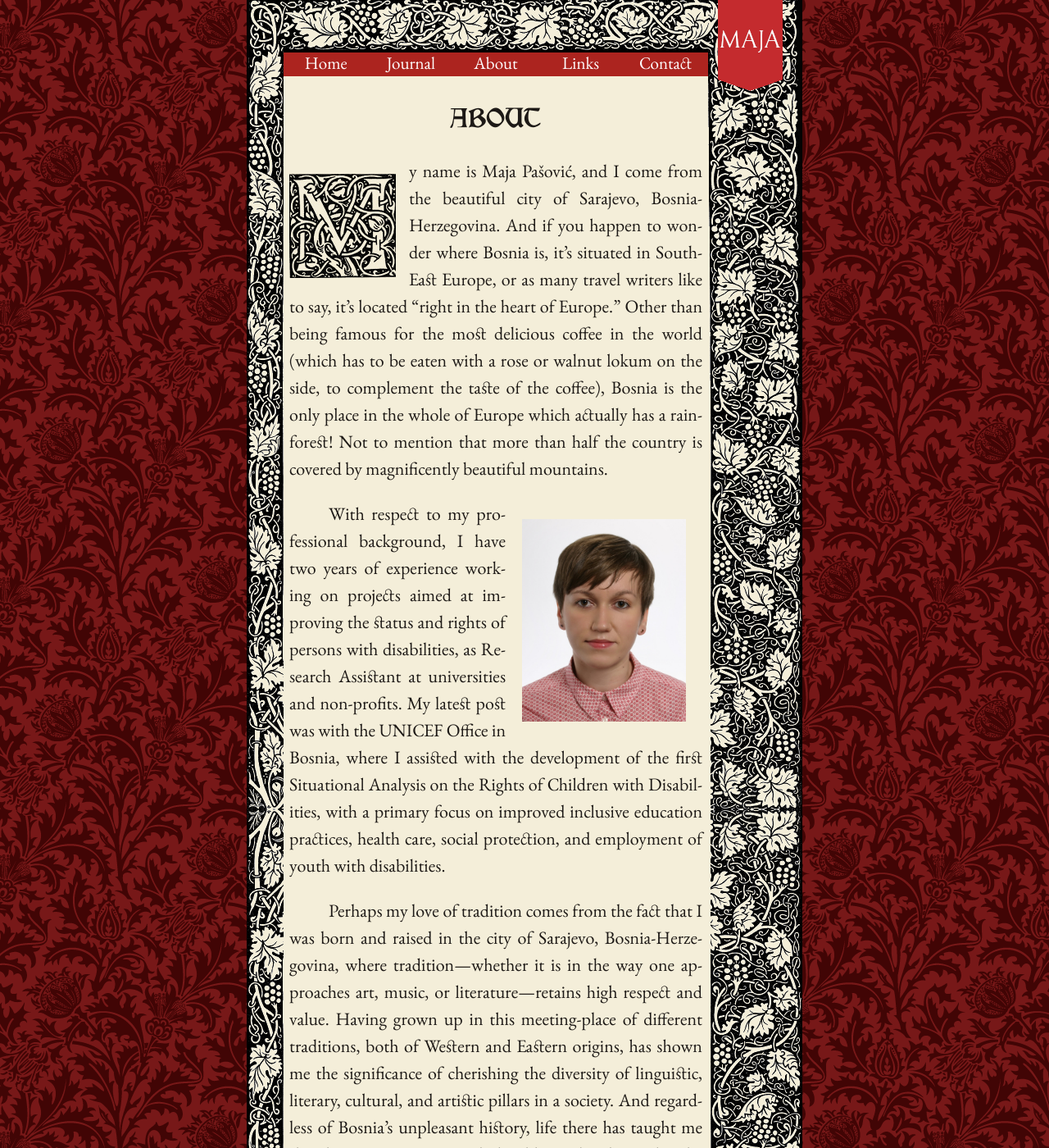
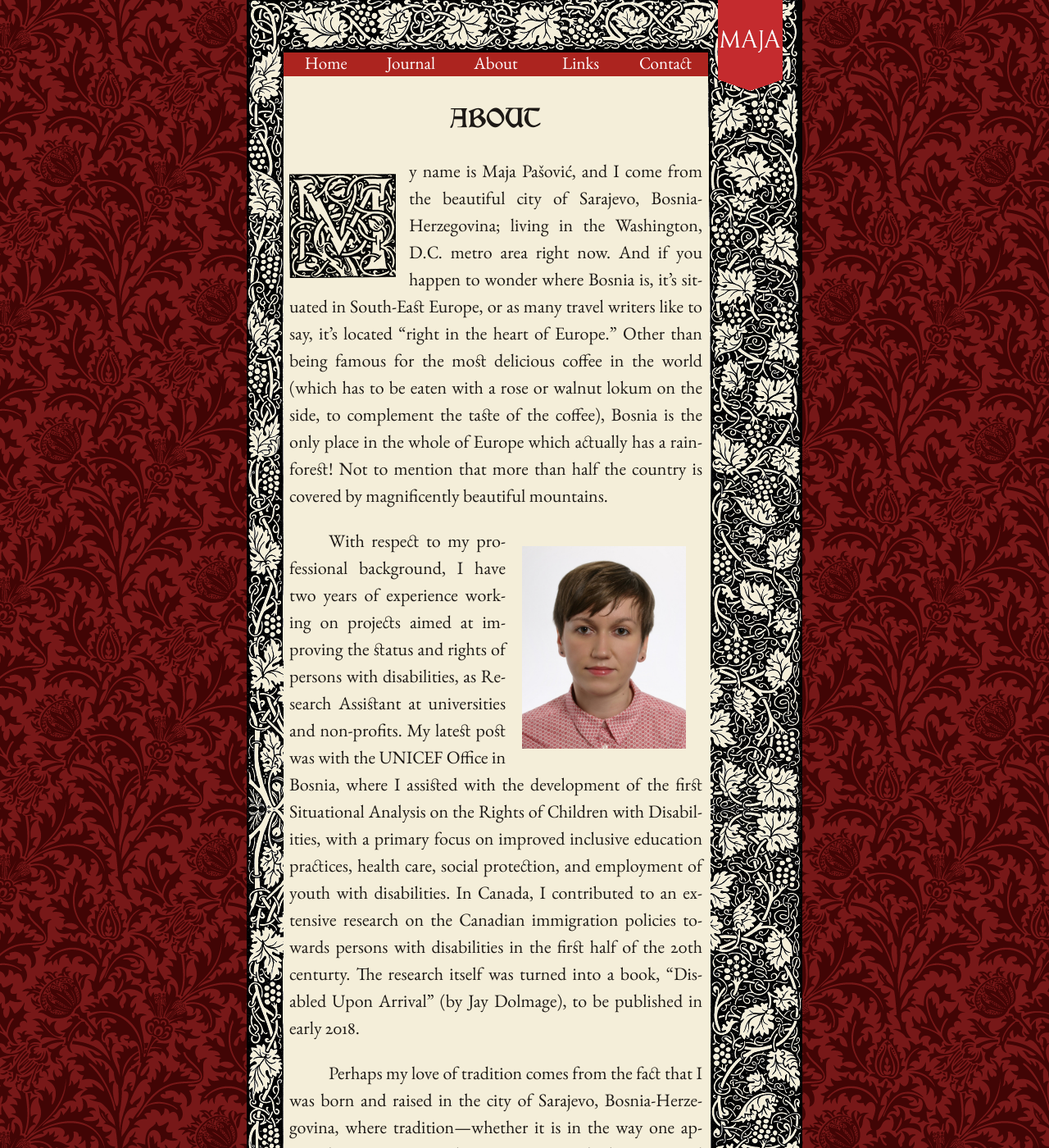
Before and after one commit to mpasovic/majapasovic.org, a Jekyll site: the page built from about.md, in a window 1280 px wide and 1400 px high. Shown: the whole window at 82% size. Built offline with Jekyll 4.4.1, drawn with Linux system fonts in a browser that asks for light colours; nearby versions of some CDN libraries.

Commit message:
Updated about.md

```diff
--- a/about.md
+++ b/about.md
@@ -4,11 +4,13 @@ title: About
 published: true
 ---
 
-<span class="versal m9">M</span>y name is Maja Pašović, and I come from the beautiful city of Sarajevo, Bosnia-Herzegovina. And if you happen to wonder where Bosnia is, it's situated in South-East Europe, or as many travel writers like to say, it's located "right in the heart of Europe." Other than being famous for the most delicious coffee in the world (which has to be eaten with a rose or walnut lokum on the side, to complement the taste of the coffee), Bosnia is the only place in the whole of Europe which actually has a rainforest! Not to mention that more than half the country is covered by magnificently beautiful mountains.
+<span class="versal m9">M</span>y name is Maja Pašović, and I come from the beautiful city of Sarajevo, Bosnia-Herzegovina; living in the Washington, D.C. metro area right now. And if you happen to wonder where Bosnia is, it's situated in South-East Europe, or as many travel writers like to say, it's located "right in the heart of Europe." Other than being famous for the most delicious coffee in the world (which has to be eaten with a rose or walnut lokum on the side, to complement the taste of the coffee), Bosnia is the only place in the whole of Europe which actually has a rainforest! Not to mention that more than half the country is covered by magnificently beautiful mountains.
 
 <img src="/img/Maja%20BLOG_Photo.jpg" alt="Maja Pasovic" style="float:right;width:200px;margin:10px;padding:10px;">
 
-With respect to my professional background, I have two years of experience working on projects aimed at improving the status and rights of persons with disabilities, as Research Assistant at universities and non-profits. My latest post was with the UNICEF Office in Bosnia, where I assisted with the development of the first Situational Analysis on the Rights of Children with Disabilities, with a primary focus on improved inclusive education practices, health care, social protection, and employment of youth with disabilities.
+With respect to my professional background, I have two years of experience working on projects aimed at improving the status and rights of persons with disabilities, as Research Assistant at universities and non-profits. My latest post was with the UNICEF Office in Bosnia, where I assisted with the development of the first Situational Analysis on the Rights of Children with Disabilities, with a primary focus on improved inclusive education practices, health care, social protection, and employment of youth with disabilities. In Canada, I contributed to an extensive research on the Canadian immigration policies towards persons with disabilities in the first half of the 20th centurty. The research itself was turned into a book, "Disabled Upon Arrival" (by Jay Dolmage), to be published in early 2018.
+
+
 
 
 Perhaps my love of
```
